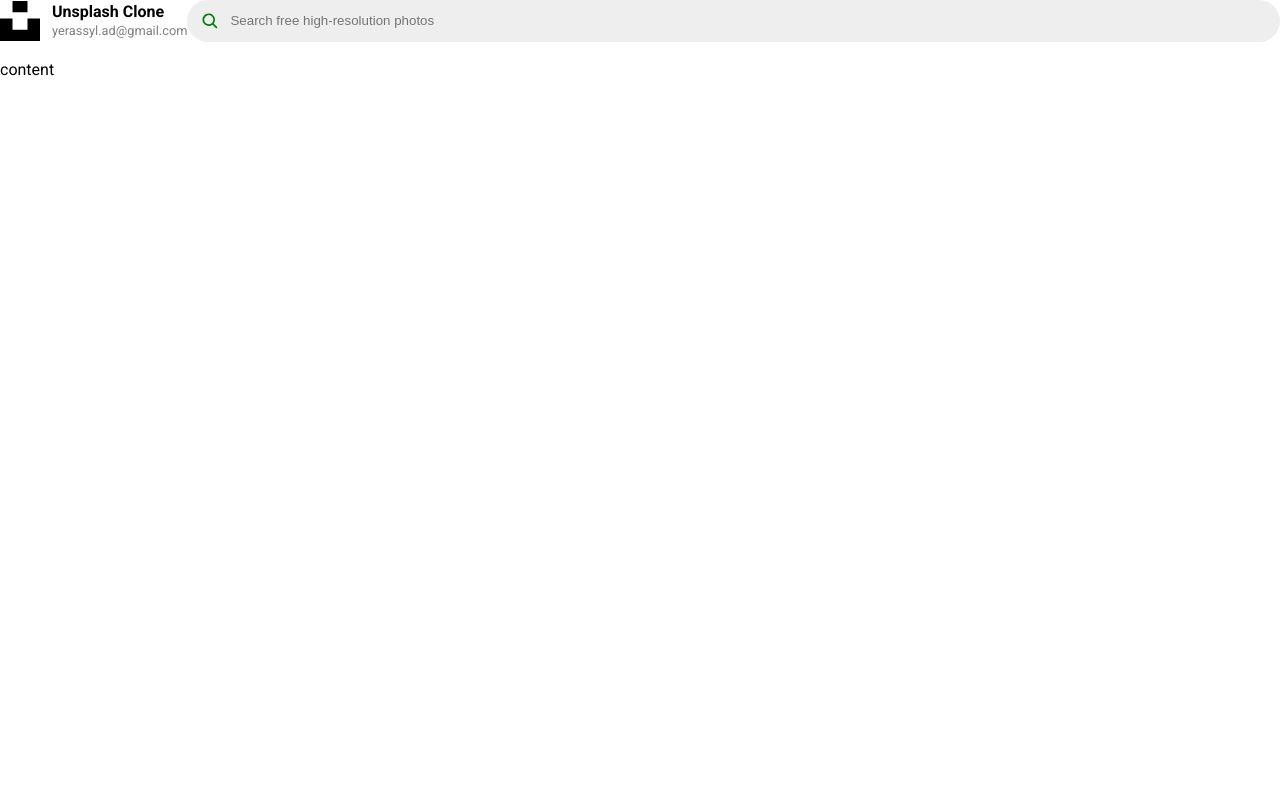
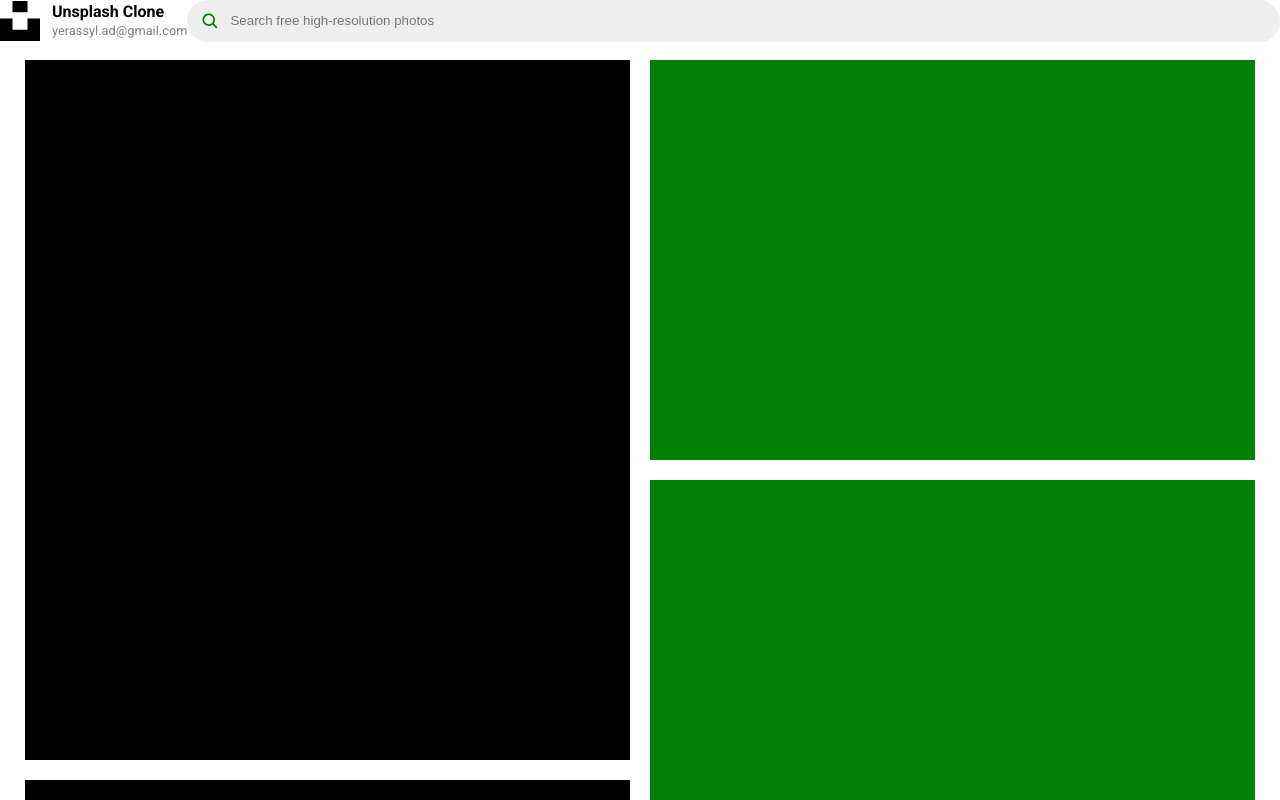
Before and after one commit to yerassylad/uns-clone, a React (Create React App) app: page / in a window 1280 px wide. Shown: the top 800 px of the page. Built offline with nearby package versions, Linux system fonts and the light colour scheme.

Commit message:
photostack

```diff
--- a/src/App.js
+++ b/src/App.js
@@ -7,7 +7,8 @@ import updateDeviceType from "./actions/Core/updateDeviceType";
 import Content from "./components/Main/Content";
 import "./App.css";
 import Header from "./components/Main/Header";
-import MobileHeader from './components/Mobile/MobileHeader'
+// import PhotoOfTheDay from './components/Main/PhotoOfTheDay'
+// import InformationField from './components/Main/InformationField'
 
 export class App extends Component {
   _debouncedScreenSizesUpdater = debounce(() => {
@@ -56,7 +57,6 @@ export class App extends Component {
       <Fragment>
         <Header />
         <Content />
-        <div>content</div>
       </Fragment>
     );
   }
--- a/src/components/Main/Content/index.js
+++ b/src/components/Main/Content/index.js
@@ -1,8 +1,34 @@
 import React from "react";
-import SearchBar from "../SearchBar";
+import PhotoStackContainer from '../PhotosStack/PhotoStackContainer'
+import PhotoStackColumn from '../PhotosStack/PhotoStackColumn'
 
 const Content = () => {
-  return <div />
+  return <PhotoStackContainer>
+    <PhotoStackColumn>
+      {[1,2,3,4].map(() => (
+        <div
+          style={{
+            width: "100%",
+            height: "700px",
+            marginBottom: "20px",
+            background: "black"
+          }}
+        />
+      ))}
+    </PhotoStackColumn>
+    <PhotoStackColumn>
+      {[1,2,3,4,6,5,6,6].map(() => (
+        <div
+        style={{
+          width: "100%",
+          height: "400px",
+          marginBottom: "20px",
+          background: "green"
+        }}
+      />
+      ))}
+    </PhotoStackColumn>
+  </PhotoStackContainer>
 };
 
 export default Content;
--- a/src/components/Main/Header/index.js
+++ b/src/components/Main/Header/index.js
@@ -1,4 +1,4 @@
-import React, { Component, Fragment } from "react";
+import React, { Component } from "react";
 import { connect } from "react-redux";
 import DesktopHeader from "./DesktopHeader";
 import LaptopHeader from "./LaptopHeader";
@@ -8,11 +8,11 @@ export class Header extends Component {
   render() {
     const { deviceType } = this.props;
     return (
-      <Fragment>
+      <div>
         {deviceType === 1 && <MobileHeader />}
         {deviceType === 2 && <LaptopHeader />}
         {deviceType === 3 && <DesktopHeader />}
-      </Fragment>
+      </div>
     );
   }
 }
--- /dev/null
+++ b/src/components/Main/PhotosStack/PhotoStackColumn.js
@@ -0,0 +1,8 @@
+import styled from 'styled-components';
+
+const PhotoStackColumn = styled("div")`
+    flex-grow: 1;
+    margin: 0 10px;
+`;
+
+export default PhotoStackColumn
--- /dev/null
+++ b/src/components/Main/PhotosStack/PhotoStackContainer.js
@@ -0,0 +1,12 @@
+import styled from 'styled-components'
+
+const PhotoStackContainer = styled("div")`
+    box-sizing: border-box;
+    display: flex;
+    flex-direction: row;
+    width: 100%;
+    background: #fff;
+    padding: 0 15px;
+`;
+
+export default PhotoStackContainer;
--- a/src/components/Mobile/MobileHeader/index.js
+++ b/src/components/Mobile/MobileHeader/index.js
@@ -1,4 +1,3 @@
-import React from 'react';
 import DefaultMobileHeader from './DefaultMobileHeader'
 import MobileHeaderSearchBar from './MobileHeaderSearchBar'
 import withSearchField from '../../../HOCs/withSearchField'
```
Also changed, not shown: src/components/Main/InformationField/index.js (+8 -1 lines).
